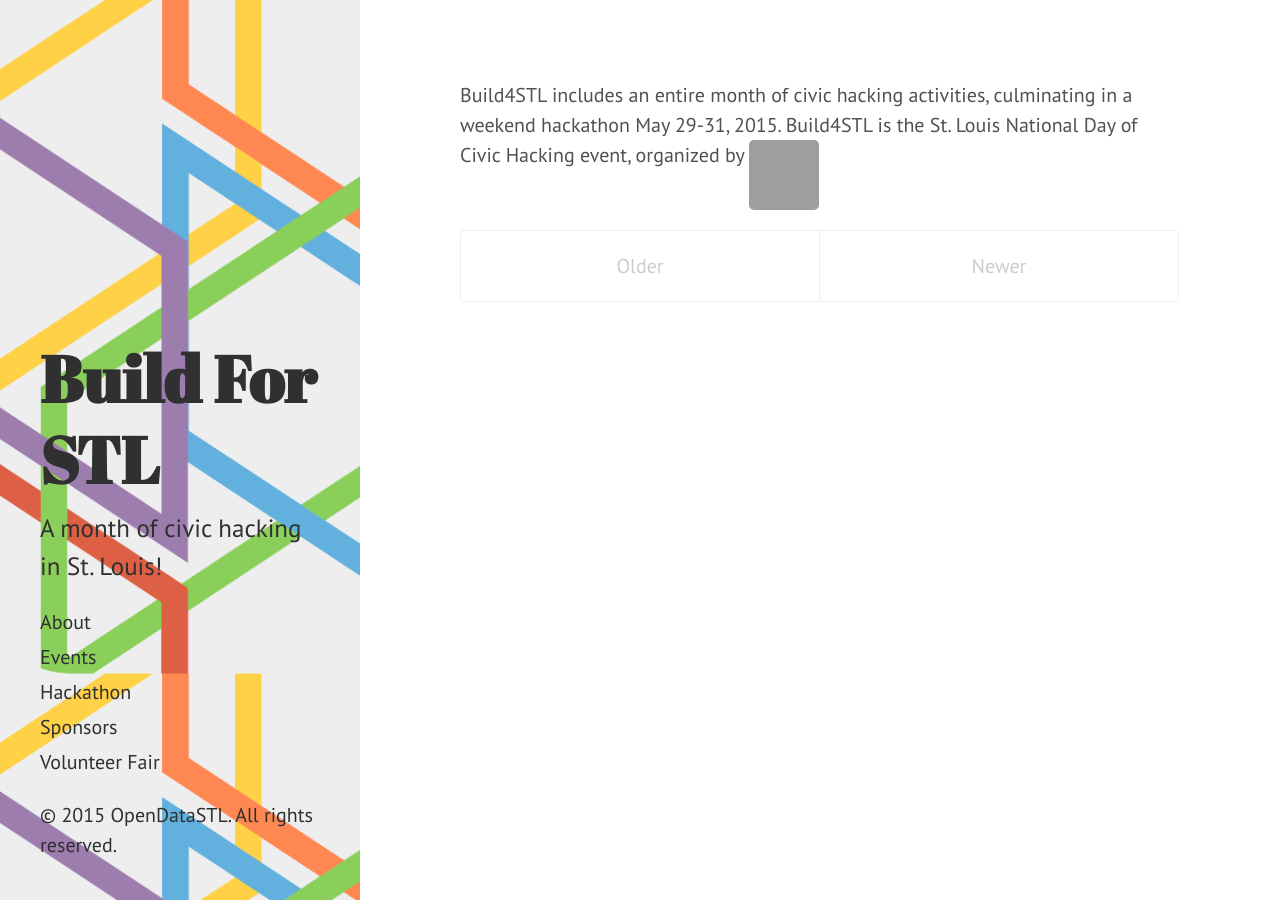
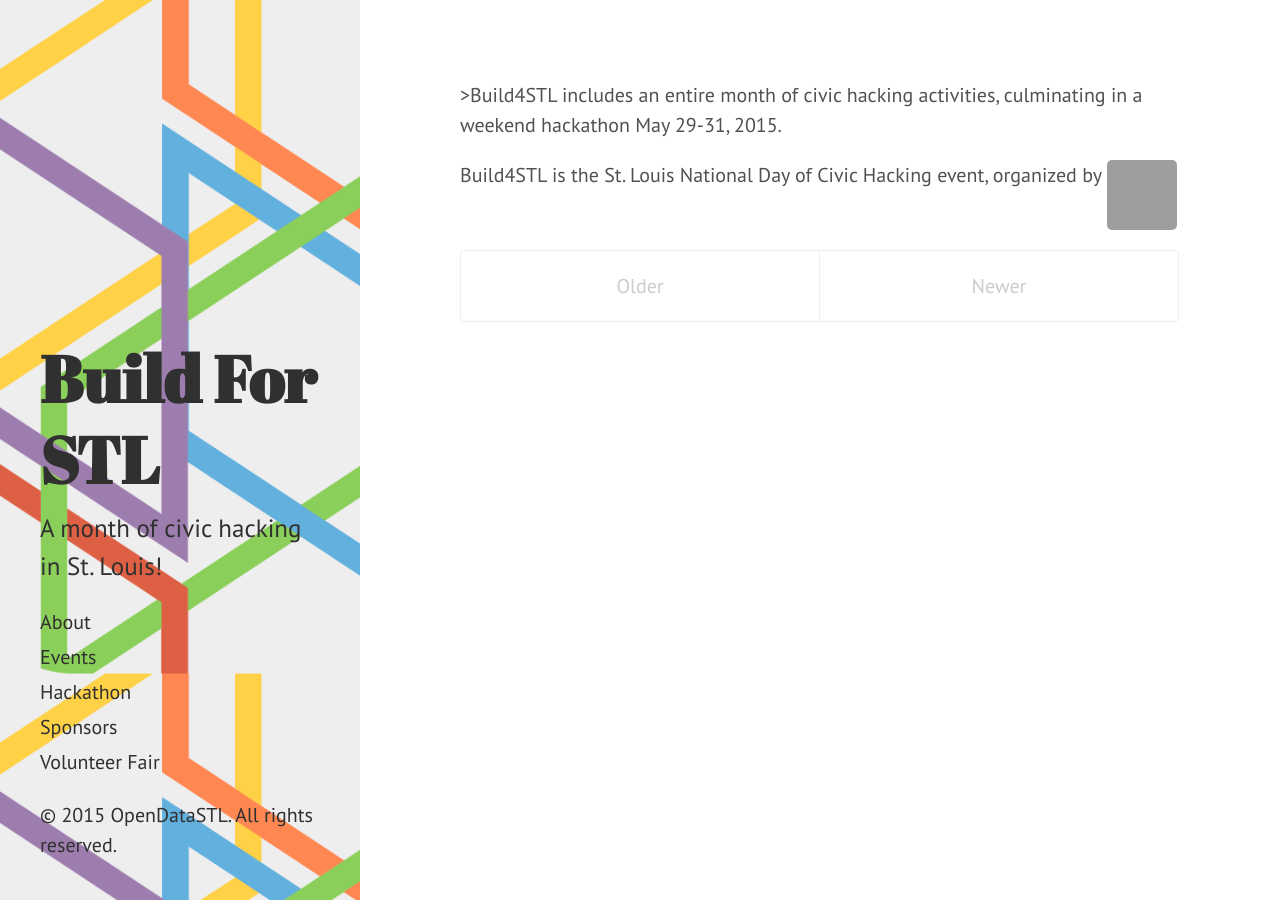
Before and after one commit to OpenSTL/build4stl-jekyll-site, a Jekyll site: the page built from index.html, in a window 1280 px wide. Built offline with Jekyll 4.4.1, drawn with Linux system fonts in a browser that asks for light colours; grey boxes are pictures that could not be loaded.

Commit message:
Changed header to p instead of div

```diff
--- a/index.html
+++ b/index.html
@@ -3,11 +3,8 @@
 title: Home
 ---
 
-<div>
-
-Build4STL includes an entire month of civic hacking activities, culminating in a weekend hackathon May 29-31, 2015.  Build4STL is the St. Louis National Day of Civic Hacking event, organized by <a href="http://opendatastl.github.io" target="_blank" class="site-avatar"><img src='https://avatars0.githubusercontent.com/u/5983880' alt='OpenDataSTL'></a>.
-
-</div>
+<p>>Build4STL includes an entire month of civic hacking activities, culminating in a weekend hackathon May 29-31, 2015.</p>
+<p>Build4STL is the St. Louis National Day of Civic Hacking event, organized by <a href="http://opendatastl.github.io" target="_blank" class="site-avatar"><img src='https://avatars0.githubusercontent.com/u/5983880' alt='OpenDataSTL'></a>.</p>
 
 <div class="posts">
   {% for post in paginator.posts %}
```
